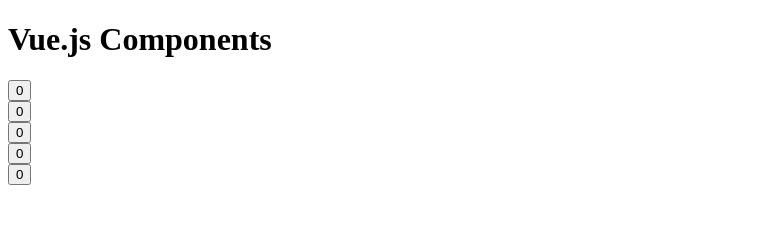
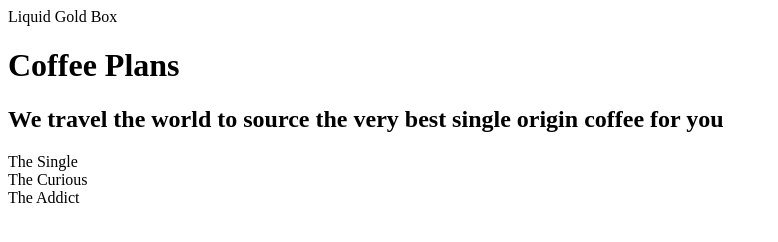
Before and after one commit to jmichaelmontano/vue-components, a plain HTML site: page index.html in a window 1280 px wide. Shown: the whole page, without its empty margins (0-778 px from the left). Drawn offline with nearby package versions, Linux system fonts and the light colour scheme.

Commit message:
Base markup for Coffee Plans

```diff
--- a/index.html
+++ b/index.html
@@ -1,29 +1,39 @@
-<!DOCTYPE html>
-<html lang="en">
-<head>
-    <meta charset="UTF-8">
-    <meta name="viewport" content="width=device-width, initial-scale=1.0">
-    <script src="https://unpkg.com/vue"></script>
+<div id="app" class="container mx-auto py-6">
+    <header>
+        <div>
+            <span id="logo">Liquid Gold Box</span>
+        </div>
+    </header>
 
-    <title>Components</title>
-</head>
-<body>
-    <div id="app">
-        <h1>Vue.js Components</h1>
-        <click-counter></click-counter>
-        <click-counter></click-counter>
-        <click-counter></click-counter>
-        <click-counter></click-counter>
-        <click-counter></click-counter>
+    <div class="content">
+        <h1 class="title">Coffee Plans</h1>
+
+        <h2 class="subtitle">
+            We travel the world to source the very best single origin coffee for you
+        </h2>
+
+        <div class="plans">
+            <div class="plan">
+                <div class="description">
+                    <span class="title">
+                        The Single
+                    </span>
+                </div>
+            </div>
+            <div class="plan">
+                <div class="description">
+                    <span class="title">
+                        The Curious
+                    </span>
+                </div>
+            </div>
+            <div class="plan">
+                <div class="description">
+                    <span class="title">
+                        The Addict
+                    </span>
+                </div>
+            </div>
+        </div>
     </div>
-
-    <script type="text/x-template" id="click-counter-template">
-        <div>
-            <button @click="count++">{{count}}</button>
-        </div>
-
-    </script>
-
-    <script src="app.js"></script>
-</body>
-</html>
+</div>
```
